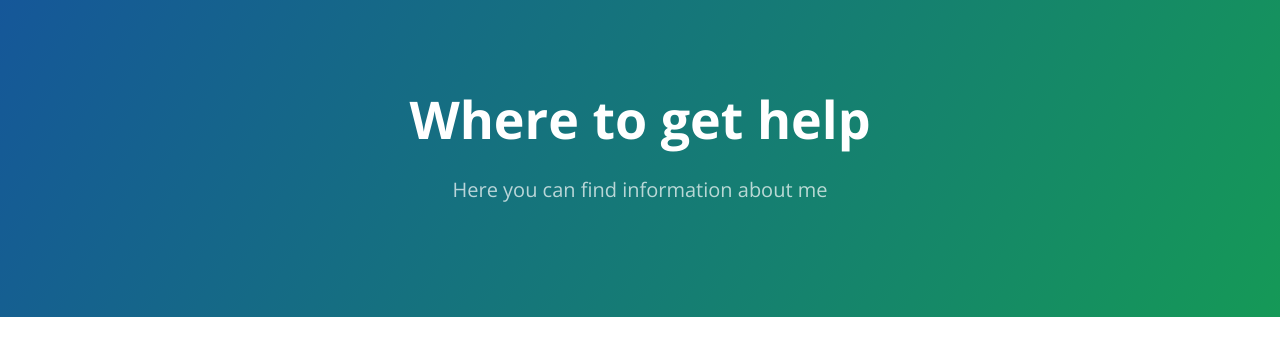
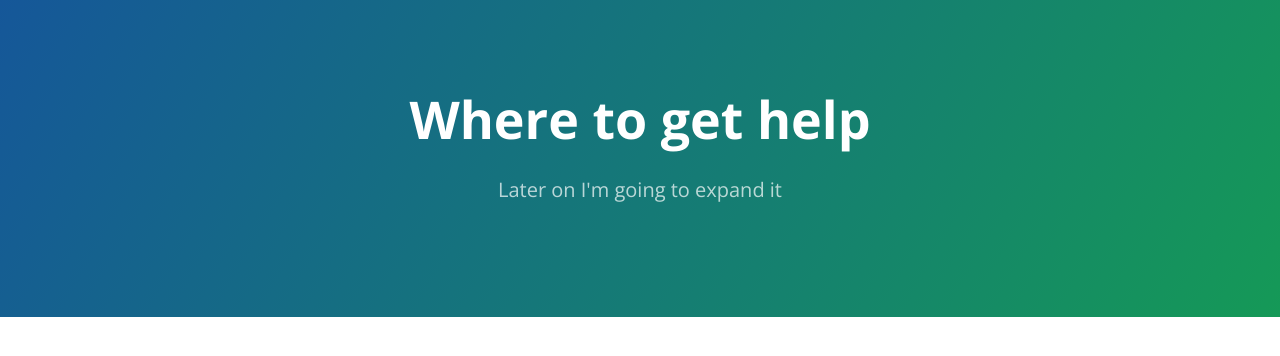
Before and after one commit to Antochino/Antochino.github.io, a Jekyll site: the page built from docs/SUPPORT.md, in a window 1280 px wide. Shown: the top 356 px of the page. Built offline with Jekyll 4.4.1, drawn with Linux system fonts in a browser that asks for light colours; our own code applies the rules of GitHub Pages for plain Markdown files.

Commit message:
Update _config.yml

```diff
--- a/_config.yml
+++ b/_config.yml
@@ -1,3 +1,4 @@
 title: Welcome to my personal page!
 description: Here you can find information about me
+description: Later on I'm going to expand it
 theme: jekyll-theme-cayman
```
